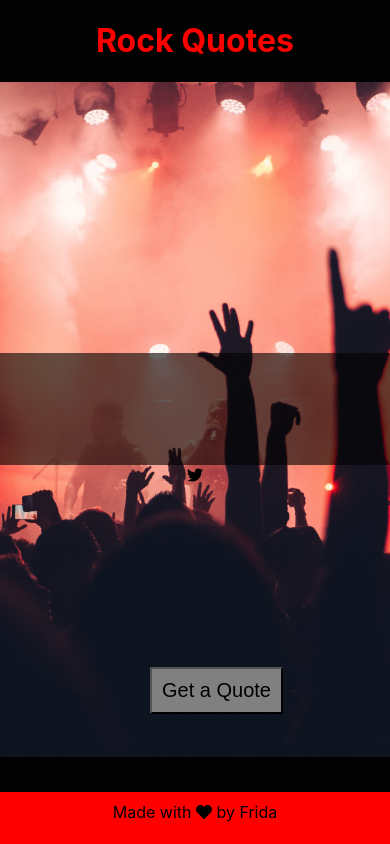
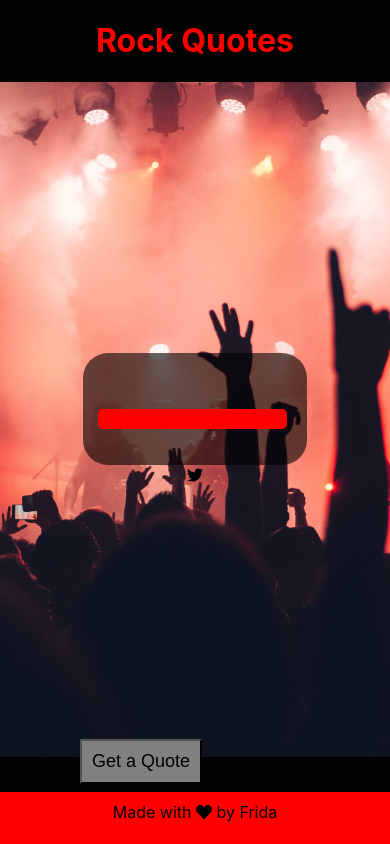
Before and after one commit to fridavbg/MetalQuoteGenerator, a React (Create React App) app: page / in a window 390 px wide. Built offline with nearby package versions, Linux system fonts and the light colour scheme; no server answers.

Commit message:
started with media queries

```diff
--- a/src/App.css
+++ b/src/App.css
@@ -77,3 +77,15 @@ h1 {
   bottom: 0;
   height: 5%;
 }
+@media (min-width: 300px) and (max-width: 800px) {
+  #quote {
+    width: 80%;
+    margin: auto;
+  }
+  #new-quote {
+    position: fixed;
+    left: 80px;
+    bottom: 60px;
+    font-size: 18px;
+  }
+}
```
